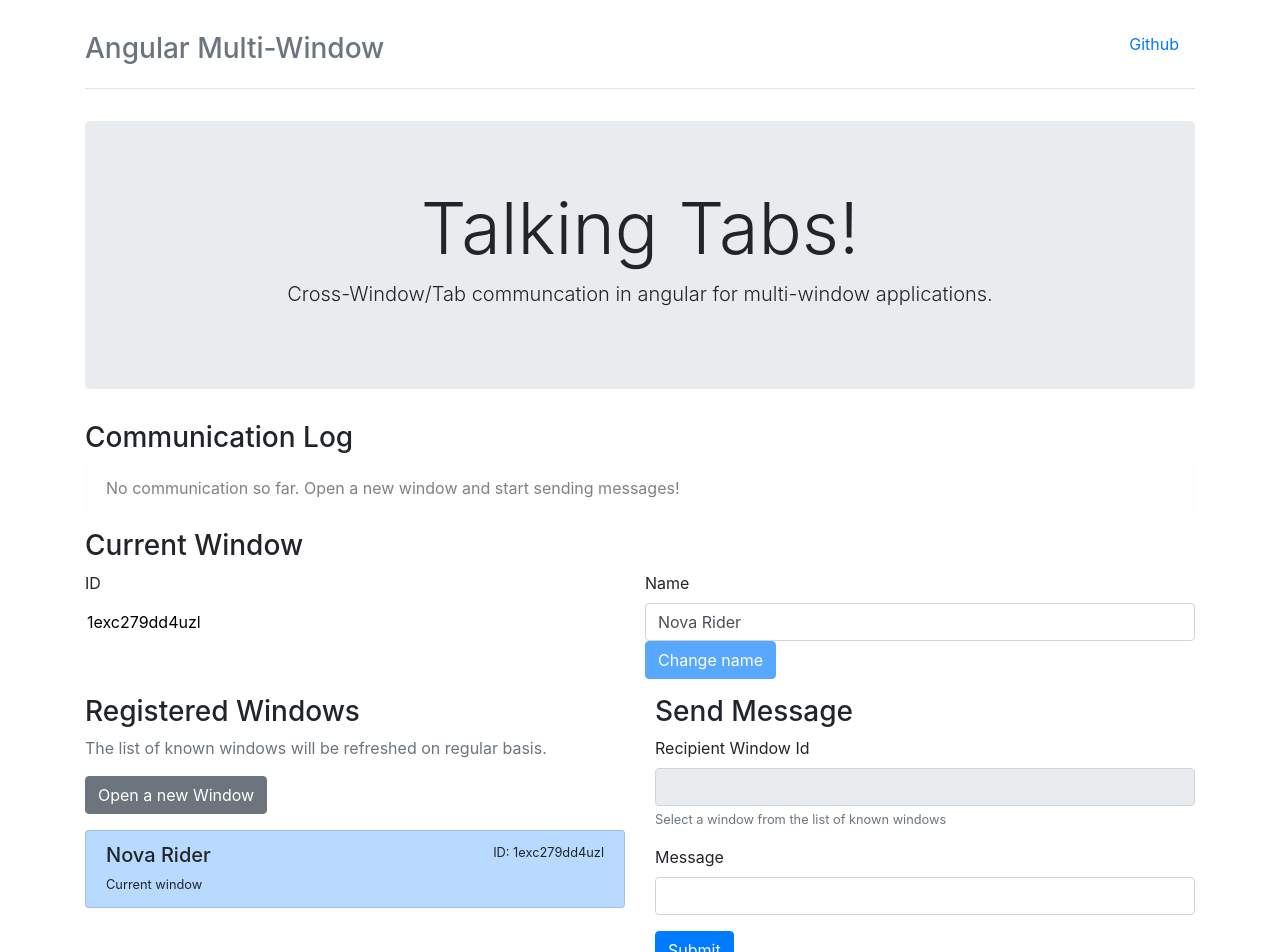
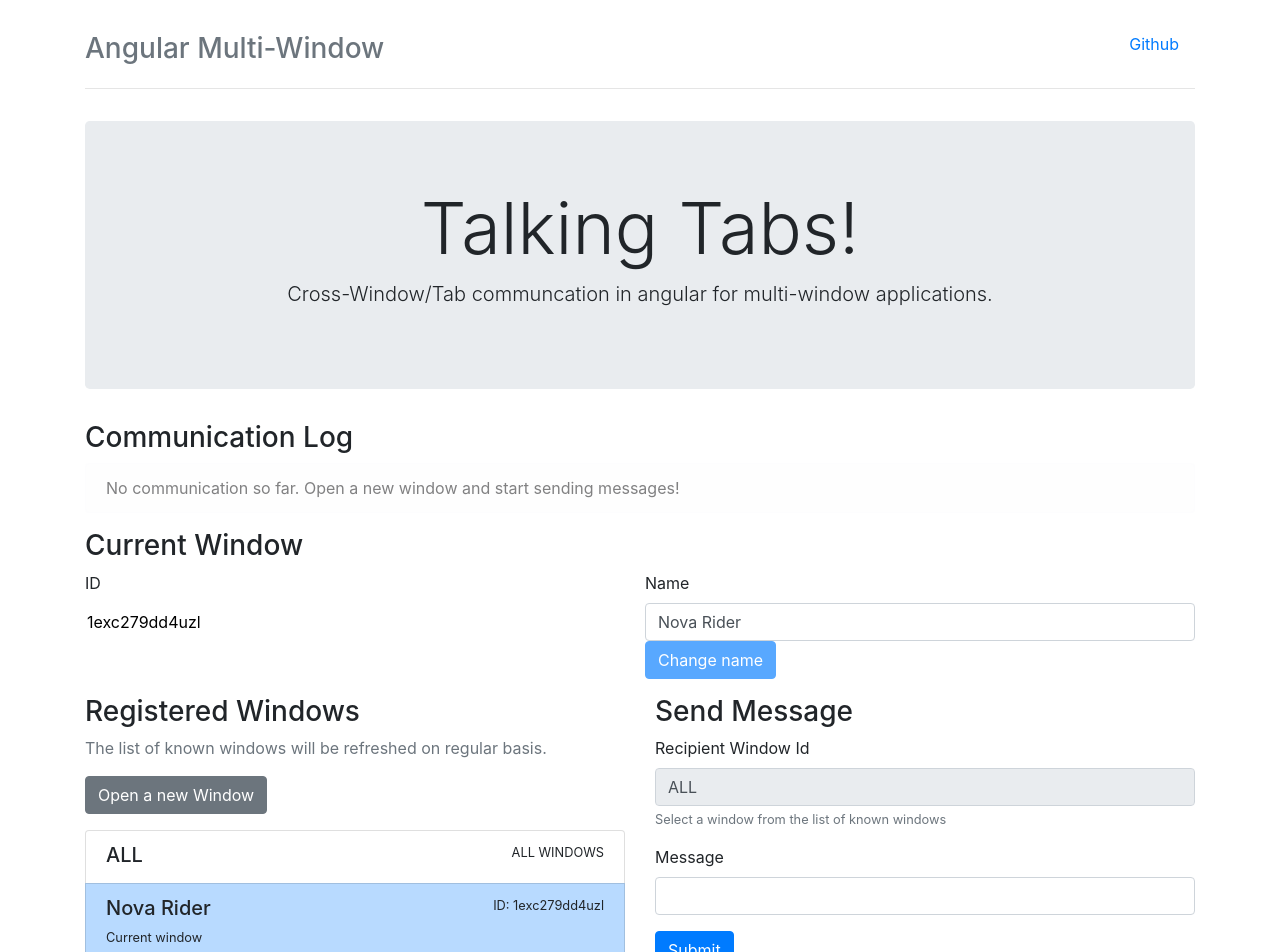
Before and after one commit to Nolanus/ngx-multi-window, an Angular app: page / in a window 1280 px wide. Shown: the top 952 px of the page. Built offline with nearby package versions, Linux system fonts and the light colour scheme.

Commit message:
More polishing

```diff
--- a/src/app/app.component.html
+++ b/src/app/app.component.html
@@ -62,6 +62,12 @@
         <button class="btn btn-secondary" (click)="newWindow()">Open a new Window</button>
       </p>
       <div class="list-group" *ngFor="let bcItem of windows | keyvalue">
+        <a (click)="recipientInput.value = 'ALL'" class="list-group-item list-group-item-action flex-column align-items-start">
+          <div class="d-flex w-100 justify-content-between">
+            <h5 class="mb-1">ALL</h5>
+            <small>ALL WINDOWS</small>
+          </div>
+        </a>
         <a *ngFor="let win of bcItem.value" (click)="recipientInput.value = win.id"
            [class.list-group-item-primary]="win.self"
            class="list-group-item list-group-item-action flex-column align-items-start">
@@ -82,7 +88,7 @@
       <form>
         <div class="form-group">
           <label for="recipientInput">Recipient Window Id</label>
-          <input type="text" class="form-control" id="recipientInput" #recipientInput required readonly>
+          <input type="text" class="form-control" id="recipientInput" #recipientInput required readonly value="ALL">
           <small id="recipientInputHelp" class="form-text text-muted">Select a window from the list of known windows
           </small>
         </div>
@@ -91,7 +97,7 @@
           <input type="text" class="form-control" id="messageInput" #messageInput required>
         </div>
         <button type="submit" class="btn btn-primary"
-                (click)="sendMessageToAll(messageInput.value); messageInput.value = ''">Submit
+                (click)="sendMessage(messageInput.value, recipientInput.value); messageInput.value = ''">Submit
         </button>
       </form>
     </div>
--- a/src/app/app.component.ts
+++ b/src/app/app.component.ts
@@ -64,7 +64,18 @@ export class AppComponent implements OnInit, OnDestroy {
     } as Message);
   }
 
-  public sendMessage(message: string, recipientId: string) {}
+  public sendMessage(message: string, recipientId: string) {
+    if (recipientId != 'ALL') {
+      this.multiWindowService.sendMessage({
+        data: message,
+        type: MessageType.SPECIFIC_WINDOW,
+        event: EventType.CUSTOM_EVENT,
+        recipientId: recipientId
+      } as Message);
+    } else {
+      this.sendMessageToAll(message);
+    }
+  }
 
   public removeLogMessage(index: number) {
     this.logs.splice(index, 1);
```
